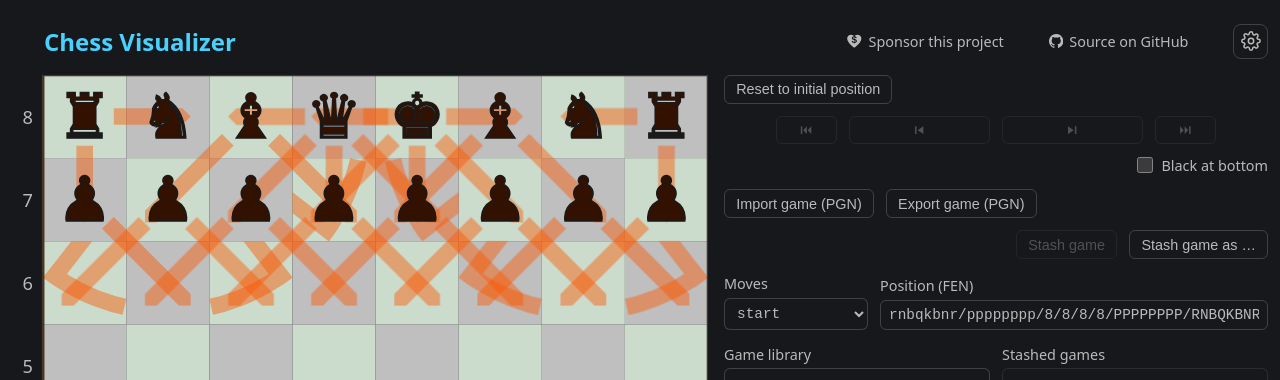
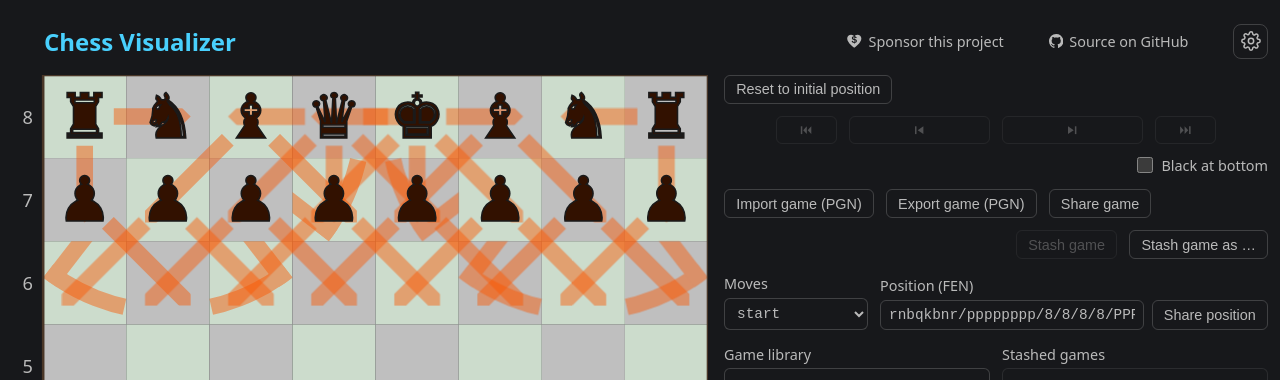
Before and after one commit to ivan-veselovsky/chess-visualizer, a React (Vite) app: page / in a window 1280 px wide. Shown: the top 380 px of the page. Built offline with nearby package versions, Linux system fonts and the light colour scheme.

Commit message:
share position and game as URLs.

```diff
--- a/src/app/App.tsx
+++ b/src/app/App.tsx
@@ -25,6 +25,8 @@ import {
   type GameStash,
 } from "../chess/stash";
 import { parseFen } from "../chess/position";
+import CopyButton from "./CopyButton";
+import { gameLink, openingFromLocation, positionLink } from "./sharing";
 import Board from "../visualization/Board";
 import type { LastMove } from "../visualization/layers/HighlightLayer";
 import GameLibrary from "./GameLibrary";
@@ -46,9 +48,17 @@ import { DEFAULT_OPTIONS } from "./presets";
 export default function App() {
   const [options, setOptions] = useState<Options>(DEFAULT_OPTIONS);
   const [optionsOpen, setOptionsOpen] = useState(false);
-  const [fen, setFen] = useState(DEFAULT_POSITION);
+  /*
+    What the page opens on. A link may name a position; read once, at the first
+    render, so that stepping away from it afterwards is not undone by a later
+    render reading the address bar again.
+  */
+  const [opening] = useState(openingFromLocation);
+  const [fen, setFen] = useState(opening?.fen ?? DEFAULT_POSITION);
   const [history, setHistory] = useState<PositionHistory>(() =>
-    startHistory(DEFAULT_POSITION)
+    opening?.entries == null
+      ? startHistory(opening?.fen ?? DEFAULT_POSITION)
+      : historyFromLine(opening.entries)
   );
   const [pgnOpen, setPgnOpen] = useState(false);
   // Which library game the board is on, so the list can keep naming it, and why
@@ -118,6 +128,11 @@ export default function App() {
     return entries !== null && sameLine(entries, history.entries)
       ? game.pgn
       : null;
+  }
+
+  /** The game as it would be written out, for exporting or for sharing. */
+  function sharablePgn(): string | null {
+    return originalPgn() ?? toPgn(history, stashName);
   }
 
   /** Puts the game aside under the name it already goes by. */
@@ -398,6 +413,14 @@ export default function App() {
               </button>
               <PgnHelp id="export-pgn-help" fromEnd />
             </span>
+            <CopyButton
+              label="Share game"
+              title="Copy a link that opens this game at its first position"
+              text={() => {
+                const pgn = sharablePgn();
+                return pgn === null ? null : gameLink(pgn);
+              }}
+            />
             {/* Put aside at the right, away from the two that move PGN about. */}
             <div className="stash-actions">
               <button
@@ -434,6 +457,7 @@ export default function App() {
             onChange={enterPosition}
             entries={history.entries}
             current={history.current}
+            shareLink={positionLink}
             onSelectPosition={(index) => {
               const moved = goToPosition(history, index);
               setHistory(moved);
@@ -517,7 +541,7 @@ export default function App() {
       <PgnExportDialog
         open={pgnExportOpen}
         // Only written when it is about to be shown.
-        pgn={pgnExportOpen ? originalPgn() ?? toPgn(history, stashName) : null}
+        pgn={pgnExportOpen ? sharablePgn() : null}
         onClose={() => setPgnExportOpen(false)}
       />
     </main>
--- /dev/null
+++ b/src/app/CopyButton.tsx
@@ -0,0 +1,65 @@
+import { useEffect, useRef, useState } from "react";
+
+interface CopyButtonProps {
+  label: string;
+  /** Built when pressed, so nothing is assembled until it is wanted. */
+  text: () => string | null;
+  title?: string;
+  disabled?: boolean;
+}
+
+/**
+ * A button that puts something on the clipboard and says so for a moment.
+ *
+ * It reports failure as well: the clipboard is refused outside a secure
+ * context and can be denied outright, and a button that looks like it worked
+ * when it did not is worse than one that admits it.
+ */
+export default function CopyButton({
+  label,
+  text,
+  title,
+  disabled = false,
+}: CopyButtonProps) {
+  const [said, setSaid] = useState<"copied" | "failed" | null>(null);
+  const timer = useRef<number | null>(null);
+
+  useEffect(
+    () => () => {
+      if (timer.current !== null) {
+        window.clearTimeout(timer.current);
+      }
+    },
+    []
+  );
+
+  async function copy() {
+    const value = text();
+    if (value === null) {
+      return;
+    }
+    let outcome: "copied" | "failed" = "copied";
+    try {
+      await navigator.clipboard.writeText(value);
+    } catch {
+      outcome = "failed";
+    }
+    setSaid(outcome);
+    if (timer.current !== null) {
+      window.clearTimeout(timer.current);
+    }
+    timer.current = window.setTimeout(() => setSaid(null), 1600);
+  }
+
+  return (
+    <button
+      type="button"
+      className="reset-button"
+      title={title}
+      disabled={disabled}
+      onClick={copy}
+    >
+      {said === "copied" ? "Copied" : said === "failed" ? "Copy failed" : label}
+    </button>
+  );
+}
--- a/src/app/FenField.tsx
+++ b/src/app/FenField.tsx
@@ -1,4 +1,5 @@
 import { describeEntry, type HistoryEntry } from "../chess/history";
+import CopyButton from "./CopyButton";
 import FenHelp from "./FenHelp";
 
 interface FenFieldProps {
@@ -10,6 +11,8 @@ interface FenFieldProps {
   entries: HistoryEntry[];
   /** Which of them is on the board. */
   current: number;
+  /** A link that opens the position now in the field, for the Share button. */
+  shareLink: (fen: string) => string;
   onSelectPosition: (index: number) => void;
 }
 
@@ -24,6 +27,7 @@ export default function FenField({
   onChange,
   entries,
   current,
+  shareLink,
   onSelectPosition,
 }: FenFieldProps) {
   return (
@@ -62,6 +66,8 @@ export default function FenField({
             <label htmlFor="fen">Position (FEN)</label>
             <FenHelp id="fen-help" />
           </span>
+          {/* The field takes what room there is; the button keeps its own. */}
+          <div className="fen-input-row">
             <input
               id="fen"
               type="text"
@@ -78,6 +84,13 @@ export default function FenField({
               }
               onChange={(event) => onChange(event.target.value)}
             />
+            <CopyButton
+              label="Share position"
+              title="Copy a link that opens this position"
+              disabled={error !== null}
+              text={() => shareLink(value)}
+            />
+          </div>
         </div>
       </div>
 
--- /dev/null
+++ b/src/app/sharing.ts
@@ -0,0 +1,69 @@
+import type { HistoryEntry } from "../chess/history";
+import { parsePgn } from "../chess/pgn";
+import { parseFen } from "../chess/position";
+
+/** The query parameters a link can carry. */
+export const POSITION_PARAM = "position";
+export const GAME_PARAM = "game";
+
+/** What a link asked the page to open. */
+export interface Opening {
+  /** A whole line, newest first, or null when only a position was named. */
+  entries: HistoryEntry[] | null;
+  fen: string;
+}
+
+/**
+ * What a link asks for, or null when it asks for nothing this page understands.
+ *
+ * A game wins over a position: it says more, and a link carrying both was
+ * built by something other than this page.
+ *
+ * Anything unreadable is treated as absent rather than loaded and complained
+ * about. The board would have nothing to show while the field sat there being
+ * wrong, and a link is not something its reader can correct.
+ */
+export function openingFromUrl(search: string): Opening | null {
+  const asked = new URLSearchParams(search);
+
+  const pgn = asked.get(GAME_PARAM);
+  if (pgn !== null) {
+    const { entries } = parsePgn(pgn);
+    if (entries !== null && entries.length > 0) {
+      // The list runs newest first, so the game's start is its last entry.
+      return { entries, fen: entries[entries.length - 1].fen };
+    }
+  }
+
+  const position = asked.get(POSITION_PARAM);
+  if (position !== null) {
+    const wanted = position.trim();
+    if (parseFen(wanted).position !== null) {
+      return { entries: null, fen: wanted };
+    }
+  }
+  return null;
+}
+
+/** What the page opens on, where there is an address bar to read. */
+export function openingFromLocation(): Opening | null {
+  return typeof window === "undefined"
+    ? null
+    : openingFromUrl(window.location.search);
+}
+
+/**
+ * This page's address carrying one parameter and nothing else — an old one
+ * would otherwise ride along and, being read first, override what was shared.
+ */
+function link(parameter: string, value: string): string {
+  const url = new URL(window.location.href);
+  url.search = "";
+  url.searchParams.set(parameter, value);
+  return url.toString();
+}
+
+export const positionLink = (fen: string): string =>
+  link(POSITION_PARAM, fen.trim());
+
+export const gameLink = (pgn: string): string => link(GAME_PARAM, pgn);
--- a/src/styles.css
+++ b/src/styles.css
@@ -449,6 +449,18 @@ body {
   font-size: 0.95em;
   background: color-mix(in srgb, currentColor 10%, transparent);
   border-radius: 3px;
+}
+
+/* The field and its Share button, the field taking whatever is left over. */
+.fen-input-row {
+  display: flex;
+  align-items: stretch;
+  gap: 0.5rem;
+}
+
+.fen-input-row > .reset-button {
+  flex: 0 0 auto;
+  white-space: nowrap;
 }
 
 .fen-input {
```
Lines whose indentation alone changed are shown as unchanged.
